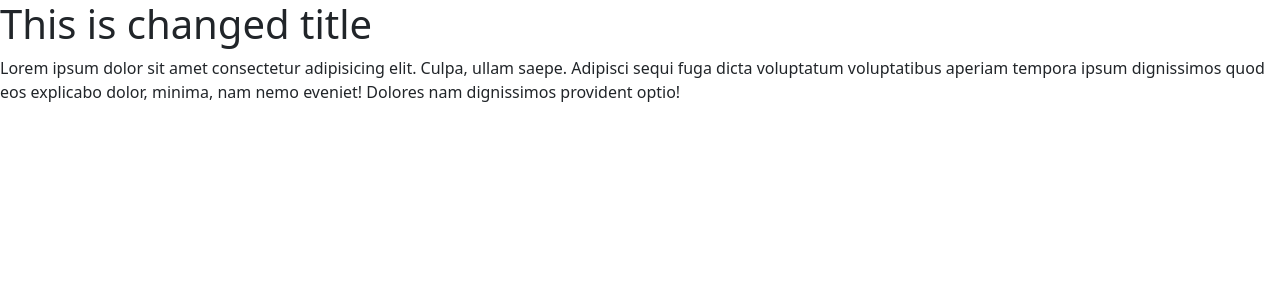
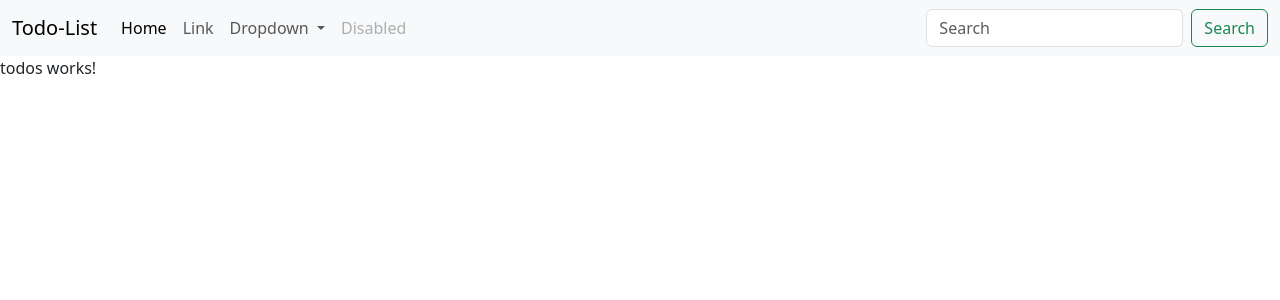
Before and after one commit to Kaushal185/TodoApp-Angular, an Angular app: page / in a window 1280 px wide. Shown: the top 300 px of the page. Built offline with nearby package versions, Linux system fonts and the light colour scheme.

Commit message:
created Todo array for to do list

```diff
--- a/angular.json
+++ b/angular.json
@@ -28,7 +28,10 @@
               "src/styles.css",
               "./node_modules/bootstrap/dist/css/bootstrap.min.css"
             ],
-            "scripts": ["./node_modules/bootstrap/dist/js/bootstrap.min.js"]
+            "scripts": [
+              "./node_modules/bootstrap/dist/js/bootstrap.min.js",
+              "./node_modules/jquery/dist/jquery.js"
+            ]
           },
           "configurations": {
             "production": {
--- a/src/app/MyComponents/todos/todos.component.ts
+++ b/src/app/MyComponents/todos/todos.component.ts
@@ -1,10 +1,23 @@
 import { Component } from '@angular/core';
-
+import { Todo } from 'src/app/Todo';
 @Component({
   selector: 'app-todos',
   templateUrl: './todos.component.html',
   styleUrls: ['./todos.component.css']
 })
-export class TodosComponent {
+export class TodosComponent{
+  todos!:Todo[];
+  constructor(){
+    this.todos = [
+      {
+        sno: 3,
+        title:"This is title",
+        desc: "Description",
+        active:true
+      }
+    ]
+  }
+  ngOnInit(): void{
 
+  }
 }
--- /dev/null
+++ b/src/app/Todo.ts
@@ -0,0 +1,6 @@
+export class Todo {
+    sno !: number;
+    title!: string;
+    desc!: string;
+    active!: boolean;
+  }
--- a/src/app/app.component.html
+++ b/src/app/app.component.html
@@ -1,2 +1,41 @@
-<h1>This is {{title}}</h1>
-<p>Lorem ipsum dolor sit amet consectetur adipisicing elit. Culpa, ullam saepe. Adipisci sequi fuga dicta voluptatum voluptatibus aperiam tempora ipsum dignissimos quod eos explicabo dolor, minima, nam nemo eveniet! Dolores nam dignissimos provident optio!</p>
+<div>
+  <nav class="navbar navbar-expand-lg bg-body-tertiary">
+    <div class="container-fluid">
+      <a class="navbar-brand" href="#">Todo-List</a>
+      <button class="navbar-toggler" type="button" data-bs-toggle="collapse" data-bs-target="#navbarSupportedContent" aria-controls="navbarSupportedContent" aria-expanded="false" aria-label="Toggle navigation">
+        <span class="navbar-toggler-icon"></span>
+      </button>
+      <div class="collapse navbar-collapse" id="navbarSupportedContent">
+        <ul class="navbar-nav me-auto mb-2 mb-lg-0">
+          <li class="nav-item">
+            <a class="nav-link active" aria-current="page" href="#">Home</a>
+          </li>
+          <li class="nav-item">
+            <a class="nav-link" href="#">Link</a>
+          </li>
+          <li class="nav-item dropdown">
+            <a class="nav-link dropdown-toggle" href="#" role="button" data-bs-toggle="dropdown" aria-expanded="false">
+              Dropdown
+            </a>
+            <ul class="dropdown-menu">
+              <li><a class="dropdown-item" href="#">Action</a></li>
+              <li><a class="dropdown-item" href="#">Another action</a></li>
+              <li><hr class="dropdown-divider"></li>
+              <li><a class="dropdown-item" href="#">Something else here</a></li>
+            </ul>
+          </li>
+          <li class="nav-item">
+            <a class="nav-link disabled" aria-disabled="true">Disabled</a>
+          </li>
+        </ul>
+        <form class="d-flex" role="search">
+          <input class="form-control me-2" type="search" placeholder="Search" aria-label="Search">
+          <button class="btn btn-outline-success" type="submit">Search</button>
+        </form>
+      </div>
+    </div>
+  </nav>
+  <div>
+    <app-todos></app-todos>
+  </div>
+</div>
--- a/src/app/app.component.ts
+++ b/src/app/app.component.ts
@@ -1,5 +1,4 @@
 import { Component } from '@angular/core';
-
 @Component({
   selector: 'app-root',
   templateUrl: './app.component.html',
@@ -8,8 +7,8 @@
 export class AppComponent {
   title = 'app-todo';
   constructor(){
-    setTimeout(()=>{
-      this.title = "changed title";
-    },2000);
+    // setTimeout(()=>{
+    //   this.title = "changed title";
+    // },2000);c
   }
 }
--- a/src/index.html
+++ b/src/index.html
@@ -8,6 +8,8 @@
   <link rel="icon" type="image/x-icon" href="favicon.ico">
 </head>
 <body>
+
+  <!-- app-root loading html from app.components.html -->
   <app-root></app-root>
 </body>
 </html>
--- a/tsconfig.app.json
+++ b/tsconfig.app.json
@@ -3,6 +3,7 @@
   "extends": "./tsconfig.json",
   "compilerOptions": {
     "outDir": "./out-tsc/app",
+    "strictPropertyInitialization": false,
     "types": []
   },
   "files": [
```
Also changed, not shown: 1 other file (tests, documents, lock files or other folders).
